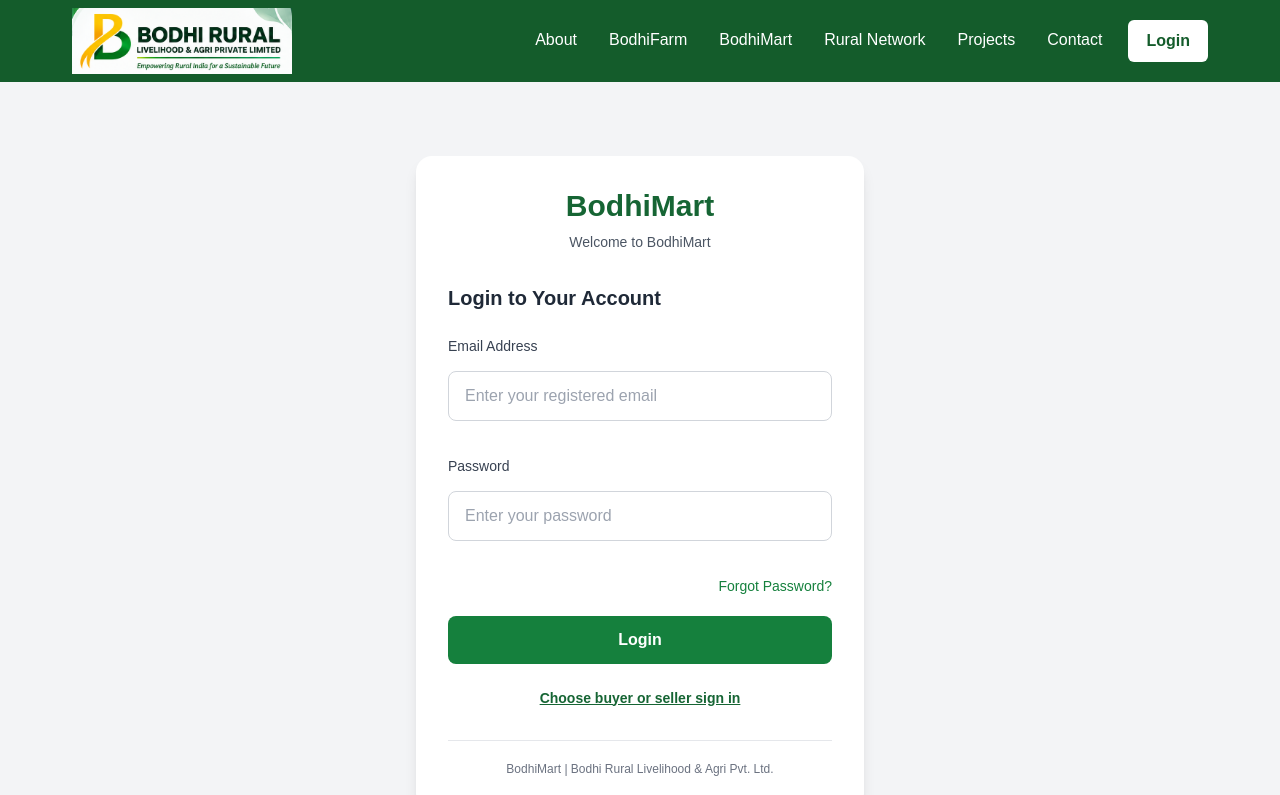
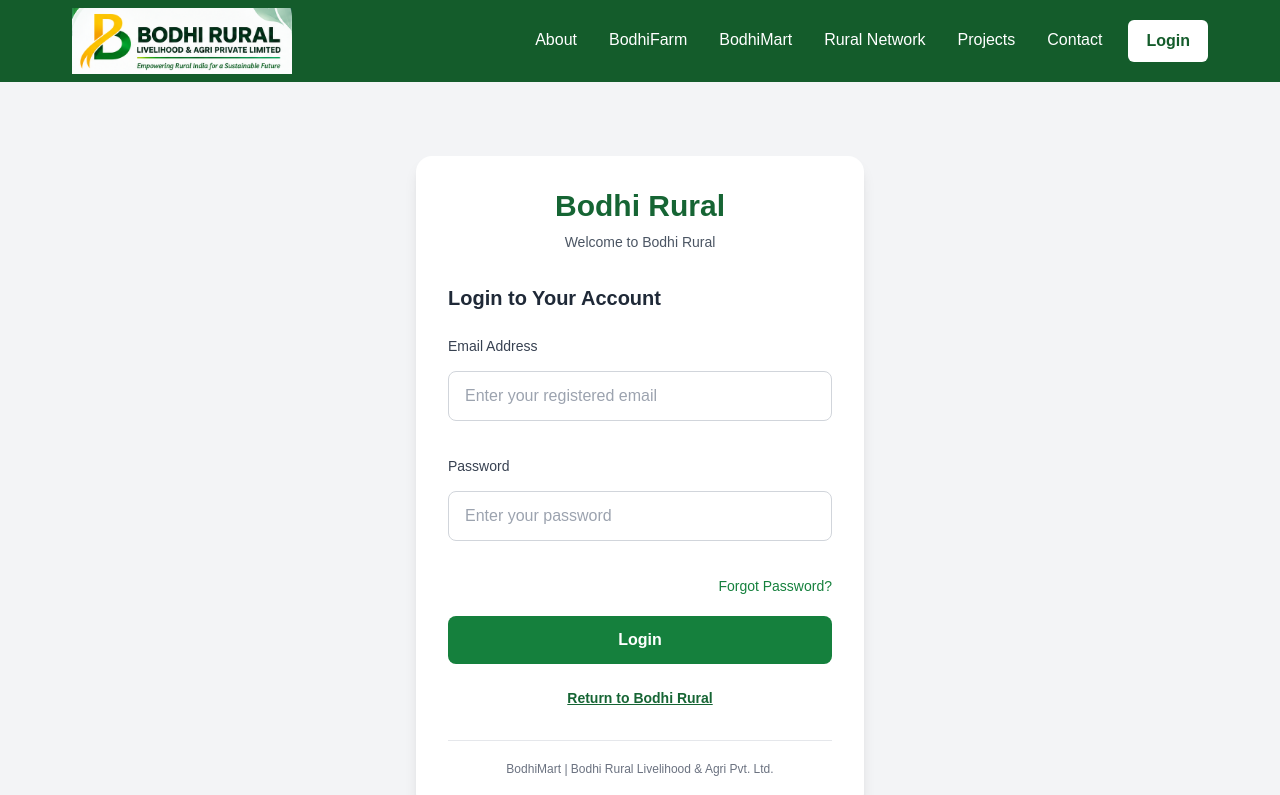
Before and after one commit to drdeepaksingh1/Bodhi-Rural, a Next.js app: page /login in a window 1280 px wide. Shown: the top 795 px of the page. Built offline with nearby package versions, Linux system fonts and the light colour scheme.

Commit message:
Fix login branding for BodhiFarm and corporate routes

```diff
--- a/src/app/login/page.tsx
+++ b/src/app/login/page.tsx
@@ -10,6 +10,10 @@ function LoginForm() {
   const accountType = searchParams.get('account');
   const isSellerLogin = accountType === 'seller';
   const isBuyerLogin = accountType === 'buyer';
+  const requestedRedirect = searchParams.get('redirect') || '';
+  const isBodhiFarmLogin = requestedRedirect === '/bodhifarm' || requestedRedirect.startsWith('/bodhifarm/');
+  const isBodhiMartLogin = isSellerLogin || isBuyerLogin || requestedRedirect === '/bodhimart' || requestedRedirect.startsWith('/bodhimart/');
+  const loginBrand = isBodhiMartLogin ? 'BodhiMart' : isBodhiFarmLogin ? 'BodhiFarm' : 'Bodhi Rural';
   const fallbackRedirect = isSellerLogin
     ? '/bodhimart/seller/dashboard'
     : isBuyerLogin
@@ -158,7 +162,7 @@ function LoginForm() {
         {/* Branding */}
         <div className="mb-8 text-center">
           <h1 className="text-3xl font-bold text-green-800">
-            BodhiMart
+            {loginBrand}
           </h1>
 
           <p className="mt-2 text-sm text-gray-600">
@@ -168,7 +172,7 @@ function LoginForm() {
                 ? 'Seller workspace sign in'
                 : isBuyerLogin
                   ? 'Shop and manage your BodhiMart orders'
-                  : 'Welcome to BodhiMart'}
+                  : `Welcome to ${loginBrand}`}
           </p>
         </div>
 
@@ -307,14 +311,18 @@ function LoginForm() {
                 ? '/login?account=buyer&redirect=%2Fbodhimart%2Fproducts'
                 : isBuyerLogin
                   ? '/login?account=seller&redirect=%2Fbodhimart%2Fseller%2Fdashboard'
-                  : '/bodhimart/login'}
+                  : isBodhiMartLogin
+                    ? '/bodhimart/login'
+                    : '/'}
               className="font-semibold text-green-800 underline"
             >
               {isSellerLogin
                 ? 'Shopping instead? Buyer login'
                 : isBuyerLogin
                   ? 'Selling on BodhiMart? Seller login'
-                  : 'Choose buyer or seller sign in'}
+                  : isBodhiMartLogin
+                    ? 'Choose buyer or seller sign in'
+                    : 'Return to Bodhi Rural'}
             </a>
           </div>
         )}
```
